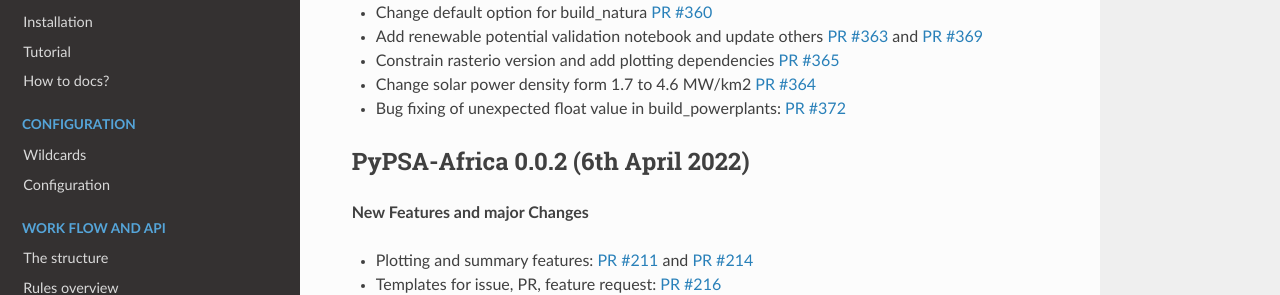
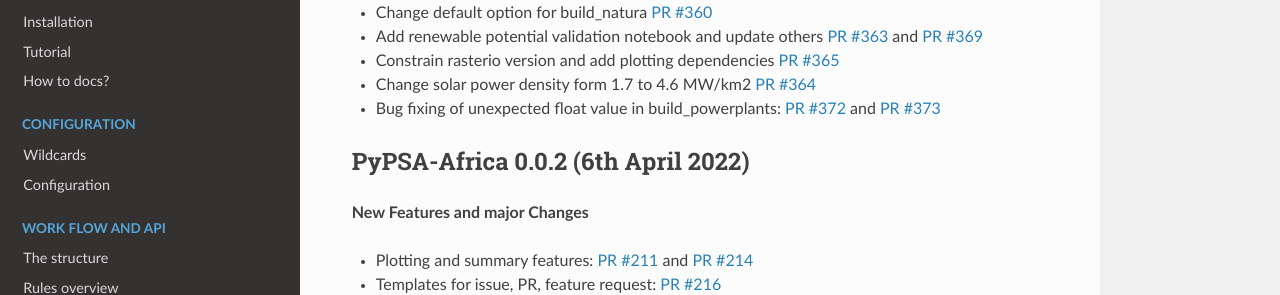
Before and after one commit to pypsa-meets-earth/pypsa-earth, a Sphinx documentation site: the page built from doc/release_notes.rst, in a window 1280 px wide and 900 px high, scrolled down 560 px. Shown: the part 159-454 px from the top of the window. Built offline with Sphinx 7.4.7 and the Read the Docs theme 2.0.0, drawn with Linux system fonts in a browser that asks for light colours; pages that are not in the unit, such as notebooks, are missing from menus.

Commit message:
Add release notes

```diff
--- a/doc/release_notes.rst
+++ b/doc/release_notes.rst
@@ -57,7 +57,7 @@
 
 * Change solar power density form 1.7 to 4.6 MW/km2 `PR #364 <https://github.com/pypsa-meets-africa/pypsa-africa/pull/364>`_
 
-* Bug fixing of unexpected float value in build_powerplants: `PR #372 <https://github.com/pypsa-meets-africa/pypsa-africa/pull/372>`_
+* Bug fixing of unexpected float value in build_powerplants: `PR #372 <https://github.com/pypsa-meets-africa/pypsa-africa/pull/372>`_ and `PR #373 <https://github.com/pypsa-meets-africa/pypsa-africa/pull/373>`_
 
 PyPSA-Africa 0.0.2 (6th April 2022)
 =====================================
```
